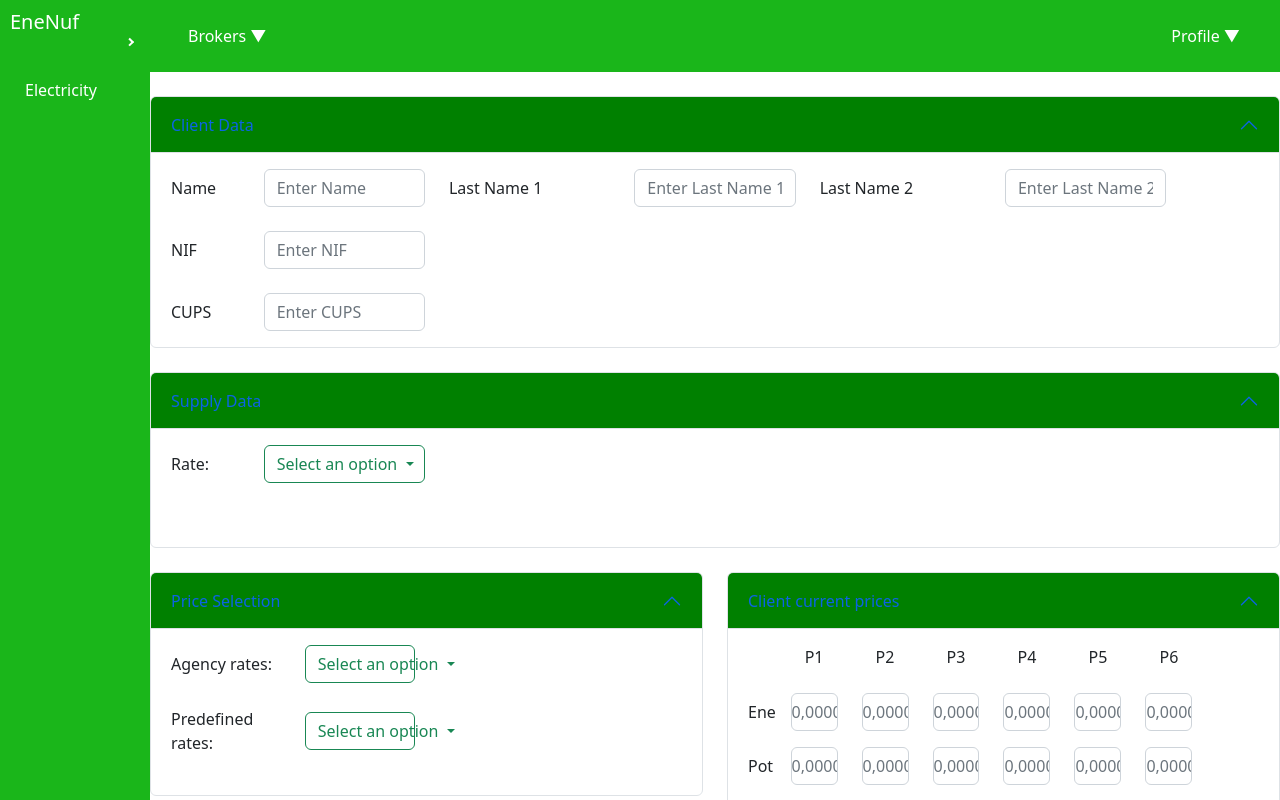
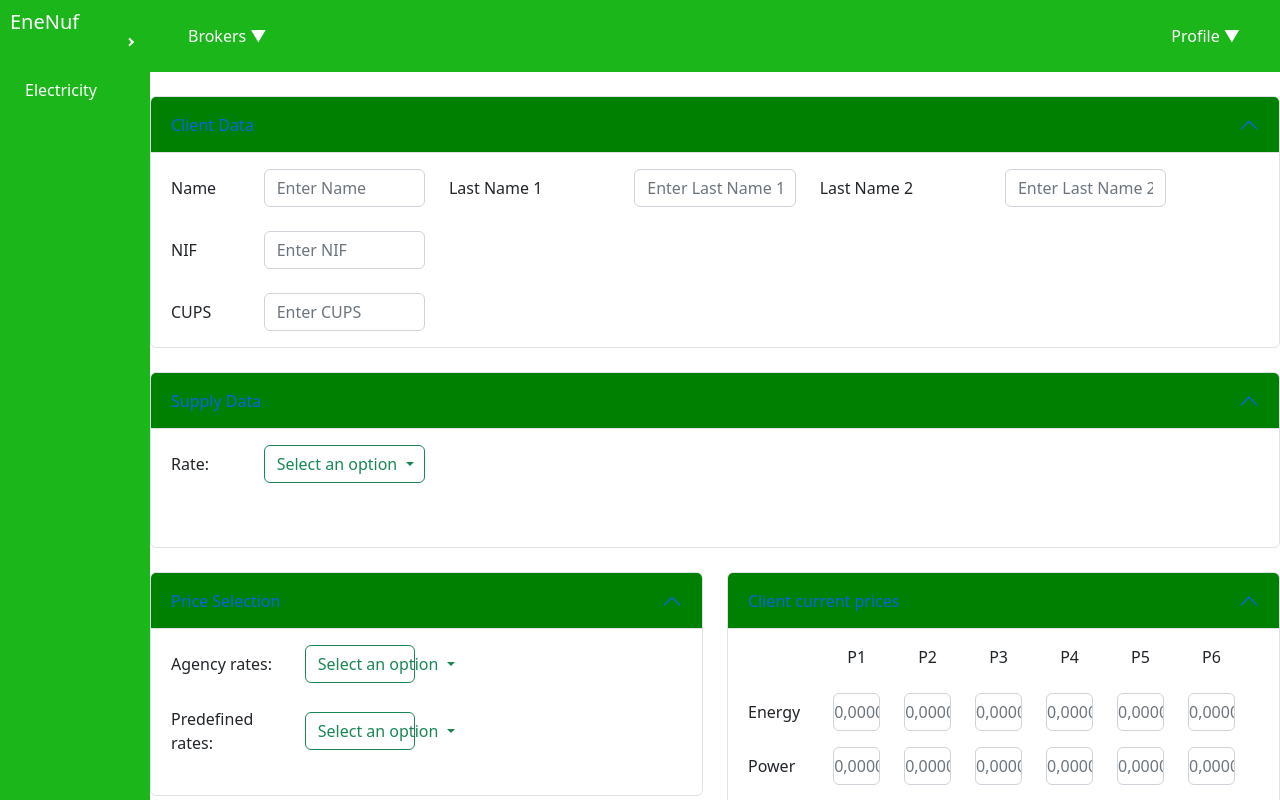
Before and after one commit to mvp17/brokersFront, an Angular app: page /electricity/comparativeAnalysis in a window 1280 px wide. Built offline with nearby package versions, Linux system fonts and the light colour scheme; sample sign-in values are in the browser's storage.

Commit message:
Refactoring. Add reset button for rates selection.

```diff
--- a/src/app/modules/electricity-comparative-analysis/components/electricity-comparative-analysis/electricity-comparative-analysis.component.html
+++ b/src/app/modules/electricity-comparative-analysis/components/electricity-comparative-analysis/electricity-comparative-analysis.component.html
@@ -113,7 +113,7 @@
         <div class="row mb-3">
           <div class="col-md-1"></div>
           <!-- Empty column for alignment -->
-          <div class="col-md-10">
+          <div class="col-md-6">
             <div class="row text-center">
               <div class="col-md-2" *ngFor="let i of [1, 2, 3, 4, 5, 6]">
                 <label for="consInput{{ i - 1 }}" class="form-label"
@@ -125,8 +125,8 @@
         </div>
 
         <div class="row mb-3">
-          <label for="consLabel" class="col-form-label col-md-1">Cons</label>
-          <div class="col-md-10">
+          <label for="consLabel" class="col-form-label col-md-1">Consumption</label>
+          <div class="col-md-6">
             <div class="row">
               <div class="col-md-2">
                 <app-formatted-decimal-input
@@ -163,8 +163,8 @@
         </div>
         <!--Pot-->
         <div class="row mb-3">
-          <label for="potLabel" class="col-form-label col-md-1">Pot</label>
-          <div class="col-md-10">
+          <label for="potLabel" class="col-form-label col-md-1">Power</label>
+          <div class="col-md-6">
             <div class="row">
               <div class="col-md-2">
                 <app-formatted-decimal-input
@@ -278,6 +278,7 @@
                   id="agencyRatesDropdown"
                   ngbDropdownToggle
                   type="button"
+                  [disabled]="isAgencyRatesDropdown"
                 >
                   {{ agencyRate || "Select an option" }}
                 </button>
@@ -291,6 +292,9 @@
                   </button>
                 </div>
               </div>
+            </div>
+            <div class="col-md-2" *ngIf="agencyRate || predefinedRate">
+              <button class="btn btn-outline-success" (click)="resetPriceSelection()">X</button>
             </div>
           </div>
 
@@ -307,6 +311,7 @@
                   id="predefinedRatesDropdown"
                   ngbDropdownToggle
                   type="button"
+                  [disabled]="isPredefinedRatesDropdown"
                 >
                   {{ predefinedRate || "Select an option" }}
                 </button>
@@ -342,7 +347,7 @@
             </div>
 
             <div class="row mb-3">
-              <label class="col-form-label col-md-2">EN prices ene</label>
+              <label class="col-form-label col-md-2">Energy</label>
               <div class="col-md-10">
                 <div class="row">
                   <div class="col-md-2">
@@ -380,7 +385,7 @@
             </div>
             <div class="row mb-3">
               <label for="potLabel" class="col-form-label col-md-2"
-                >EN prices pot</label
+                >Power</label
               >
               <div class="col-md-10">
                 <div class="row">
@@ -429,7 +434,7 @@
         <ng-template ngbPanelContent>
           <div class="row align-items-center">
             <div class="row mb-3">
-              <div class="col-md-1"></div>
+              <div class="col-md-2"></div>
               <!-- Empty column for alignment -->
               <div class="col-md-10">
                 <div class="row text-center">
@@ -441,7 +446,7 @@
             </div>
 
             <div class="row mb-3">
-              <label for="consLabel" class="col-form-label col-md-1">Ene</label>
+              <label for="consLabel" class="col-form-label col-md-2">Energy</label>
               <div class="col-md-10">
                 <div class="row">
                   <div class="col-md-2">
@@ -478,7 +483,7 @@
               </div>
             </div>
             <div class="row mb-3">
-              <label for="potLabel" class="col-form-label col-md-1">Pot</label>
+              <label for="potLabel" class="col-form-label col-md-2">Power</label>
               <div class="col-md-10">
                 <div class="row">
                   <div class="col-md-2">
--- a/src/app/modules/electricity-comparative-analysis/components/electricity-comparative-analysis/electricity-comparative-analysis.component.ts
+++ b/src/app/modules/electricity-comparative-analysis/components/electricity-comparative-analysis/electricity-comparative-analysis.component.ts
@@ -6,7 +6,6 @@ import { Component } from '@angular/core';
   styleUrls: ['./electricity-comparative-analysis.component.scss']
 })
 export class ElectricityComparativeAnalysisComponent {
-
 	rate: string;
 	rateOptions: string[];
   	showType2td: boolean;
@@ -32,6 +31,8 @@ export class ElectricityComparativeAnalysisComponent {
 	monthlyCostClient: string;
 	annualCostEN: string;
 	monthlyCostEN: string;
+	isAgencyRatesDropdown: boolean = false;
+	isPredefinedRatesDropdown: boolean = false;
 
   	constructor() {
 		this.rate = '';
@@ -86,10 +87,19 @@ export class ElectricityComparativeAnalysisComponent {
 
 	selectAgencyRateOption(agencyRate: string) : void {
 		this.agencyRate = agencyRate;
+		this.isPredefinedRatesDropdown = true;
 	}
 
 	selectPredefinedRateOption(predefinedRate: string): void {
 		this.predefinedRate = predefinedRate;
+		this.isAgencyRatesDropdown = true;
+	}
+
+	resetPriceSelection() {
+		this.agencyRate = '';
+		this.predefinedRate = '';
+		this.isAgencyRatesDropdown = false;
+		this.isPredefinedRatesDropdown = false;
 	}
 
 	printComparative(): void {
```
